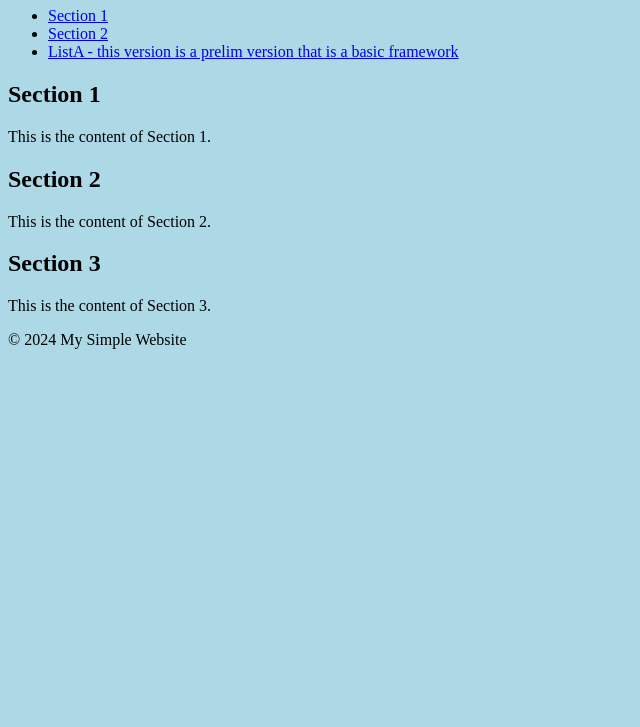
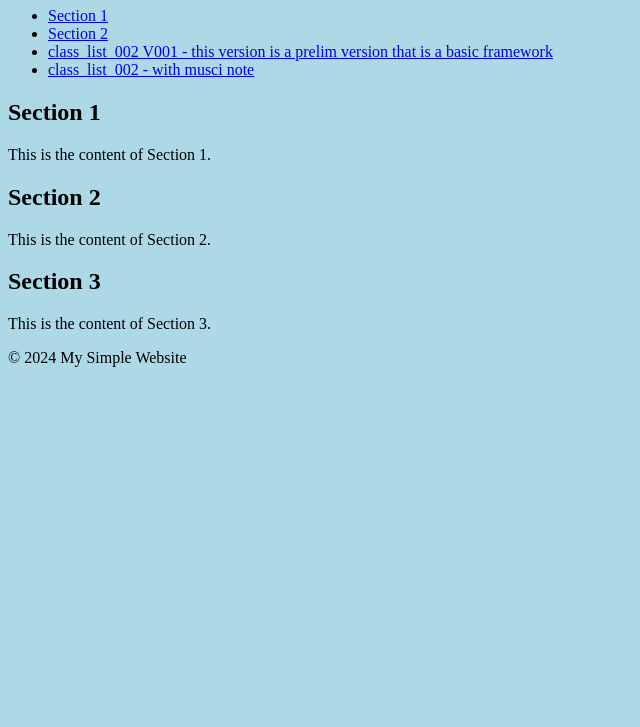
Before and after one commit to popsrdg/popsrdg.github.io, a plain HTML site: page public/index.html in a window 1280 px wide. Shown: the part 73-800 px from the top of the page, without its empty margins (0-640 px from the left). Drawn offline with Linux system fonts and the light colour scheme.

Commit message:
trouble getting css connected - working

```diff
--- a/public/index.html
+++ b/public/index.html
@@ -18,7 +18,8 @@
         <ul>
             <li><a href="#section1">Section 1</a></li>
             <li><a href="#section2">Section 2</a></li>
-            <li><a href="../src/pages/listA/class_list_002 V001.html">ListA - this version is a prelim version that is a basic framework</a></li>
+            <li><a href="../src/pages/listA/class_list_002 V001.html">class_list_002 V001 - this version is a prelim version that is a basic framework</a></li>
+            <li><a href="../src/pages/listA/class_list_002.html">class_list_002 - with musci note</a></li>
         </ul>
     </nav>
 
```
